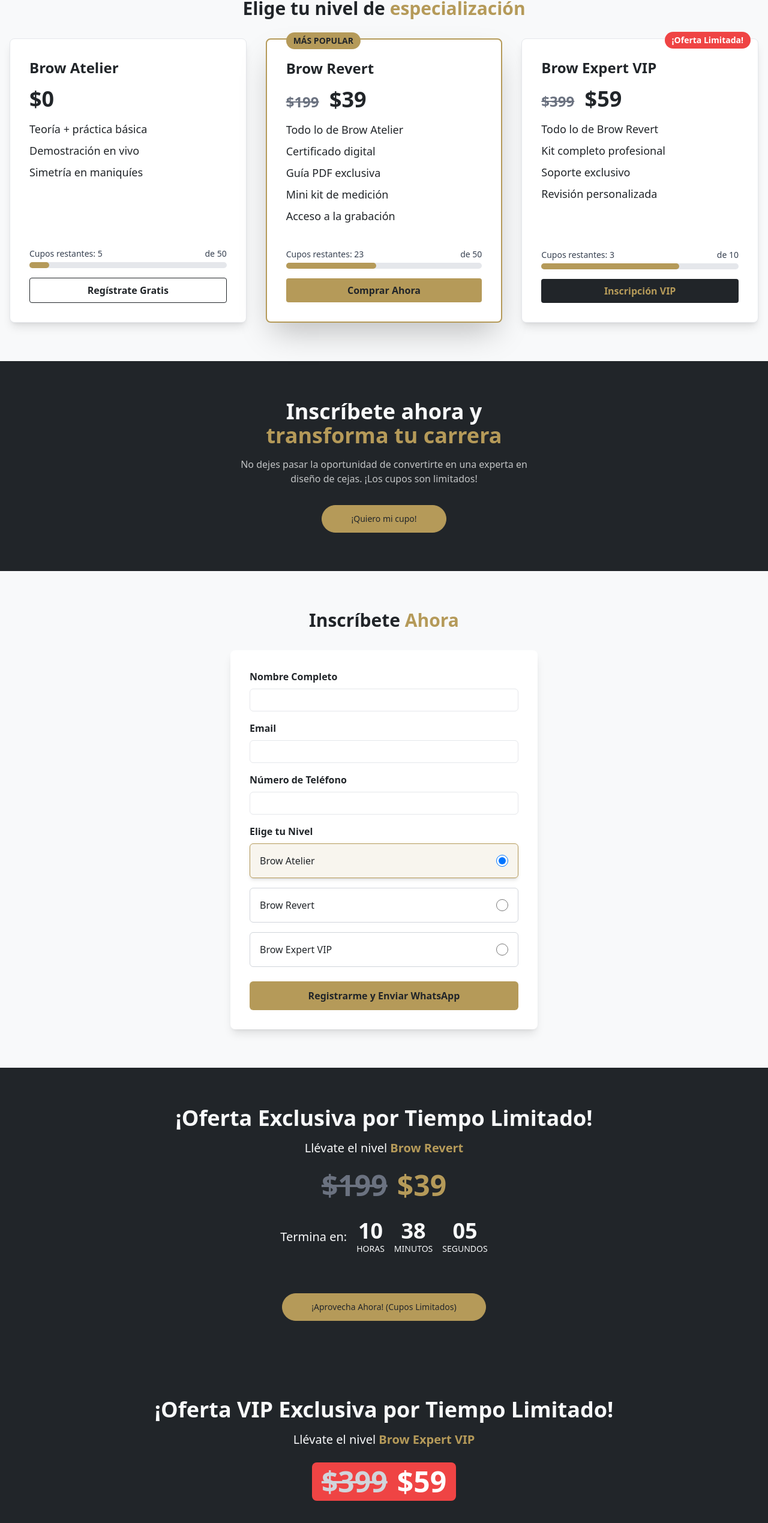
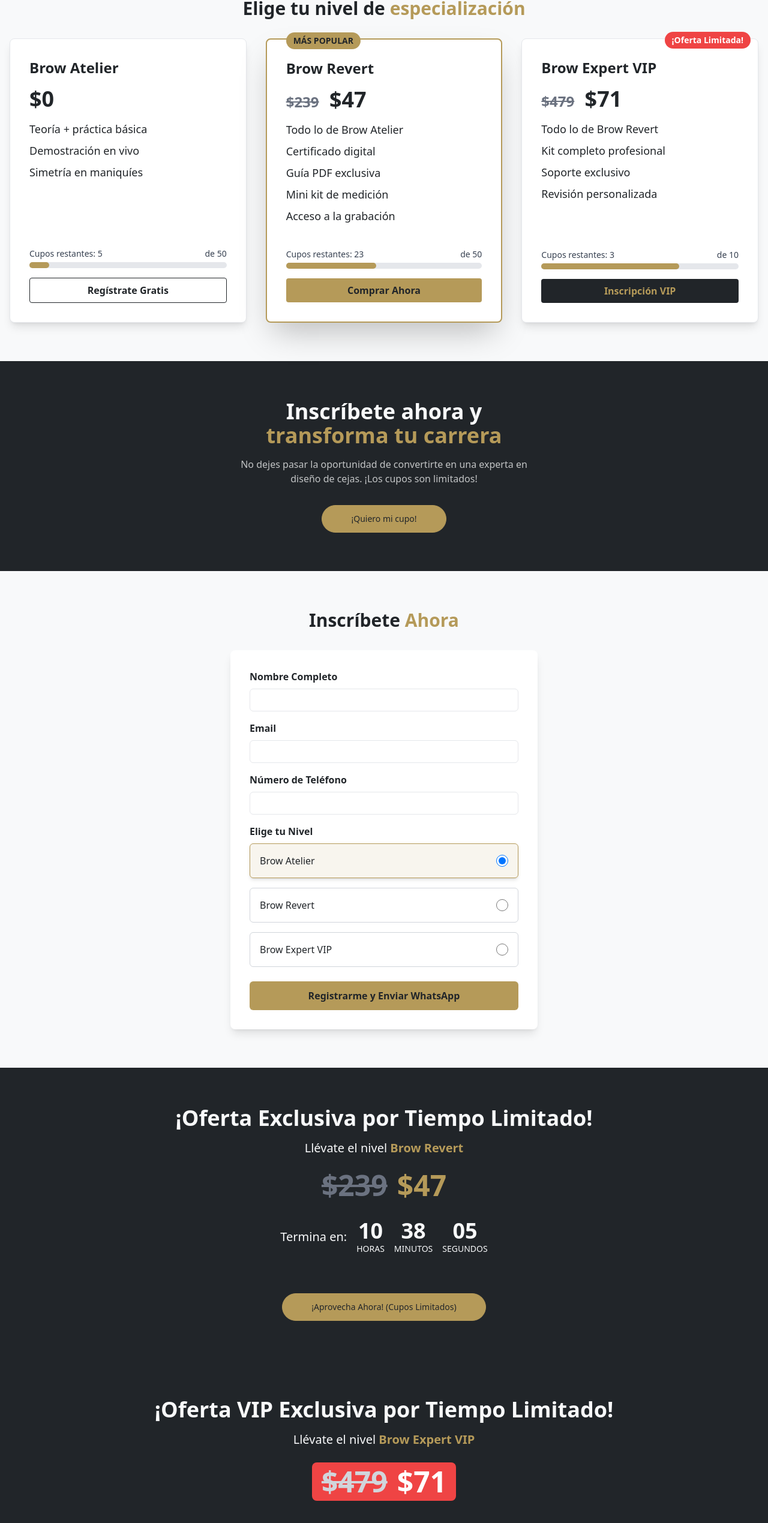
Before and after one commit to napobuilder/pigmentus-browlanding, a React (Vite) app: page / in a window 1280 px wide. Shown: the part 5993-8532 px from the top of the page at 60% size. Built offline with nearby package versions, Linux system fonts and the light colour scheme.

Commit message:
fix: Corregido error de render y Netlify Forms

```diff
--- a/src/components/RegistrationForm.tsx
+++ b/src/components/RegistrationForm.tsx
@@ -1,5 +1,3 @@
-
-
 import React, { useEffect } from 'react';
 import { useForm } from 'react-hook-form';
 import { zodResolver } from '@hookform/resolvers/zod';
@@ -49,10 +47,14 @@ const RegistrationForm: React.FC<RegistrationFormProps> = ({ onTierChange, prese
     }
   }, [preselectTierFromParent, setValue, watchedTier]);
 
+  const encode = (data: { [key: string]: any }) => {
+    return Object.keys(data)
+      .map(key => encodeURIComponent(key) + "=" + encodeURIComponent(data[key]))
+      .join("&");
+  }
+
   const onSubmit = async (data: FormData, event?: React.BaseSyntheticEvent) => {
-    event?.preventDefault(); // Prevent default form submission
-
-    console.log('Submitting data:', data);
+    event?.preventDefault();
 
     const whatsappMessage = encodeURIComponent(
       `¡Hola! Me quiero registrar para el curso de cejas.\n` +
@@ -62,27 +64,14 @@ const RegistrationForm: React.FC<RegistrationFormProps> = ({ onTierChange, prese
       `He elegido el nivel: ${data.tier}`
     );
 
-    // Prepare data for Netlify Forms
-    const form = event?.target as HTMLFormElement;
-    const netlifyFormData = new FormData();
-    netlifyFormData.append('form-name', form.name); // Required by Netlify
-    Object.entries(data).forEach(([key, value]) => {
-      netlifyFormData.append(key, value);
-    });
-    // Add honeypot field if it exists
-    const honeypotField = form.querySelector('[name="bot-field"]') as HTMLInputElement;
-    if (honeypotField) {
-      netlifyFormData.append(honeypotField.name, honeypotField.value);
-    }
-
     try {
-      await fetch('/', { // Netlify forms submit to the root path
-        method: 'POST',
-        body: netlifyFormData,
+      await fetch("", {
+        method: "POST",
+        headers: { "Content-Type": "application/x-www-form-urlencoded" },
+        body: encode({ "form-name": "registration", ...data })
       });
       console.log('Form successfully submitted to Netlify');
-      // Proceed with WhatsApp redirection after successful Netlify submission
-      window.location.href = `https://wa.me/584128998666?text=${whatsappMessage}`;
+      window.location.href = `https://wa.me/17872106953?text=${whatsappMessage}`;
     } catch (error) {
       console.error('Netlify form submission failed:', error);
       alert('Hubo un error al enviar el formulario. Por favor, inténtalo de nuevo.');
@@ -93,8 +82,8 @@ const RegistrationForm: React.FC<RegistrationFormProps> = ({ onTierChange, prese
     <Section id="registration-form" className="bg-brand-light py-16">
       <div className="container mx-auto px-4">
         <h2 className="text-3xl font-bold text-center mb-8 text-brand-dark">Inscríbete <span className='text-brand-gold'>Ahora</span></h2>
-        <form onSubmit={handleSubmit(onSubmit)} name="registration" data-netlify="true" className="max-w-lg mx-auto bg-brand-white p-8 rounded-lg shadow-lg">
-          {/* Netlify Honeypot for spam protection */}
+        <form onSubmit={handleSubmit(onSubmit)} name="registration" data-netlify="true" data-netlify-honeypot="bot-field" className="max-w-lg mx-auto bg-brand-white p-8 rounded-lg shadow-lg">
+          <input type="hidden" name="form-name" value="registration" />
           <p className="hidden">
             <label>Don’t fill this out if you’re human: <input name="bot-field" /></label>
           </p>
--- a/src/components/Tiers.tsx
+++ b/src/components/Tiers.tsx
@@ -32,7 +32,7 @@ const Tiers: React.FC = () => {
           <div className="border-2 border-brand-gold bg-brand-white rounded-lg p-8 flex flex-col relative shadow-2xl">
             <span className="bg-brand-gold text-brand-dark px-3 py-1 text-sm font-bold absolute top-0 -mt-3 rounded-full">MÁS POPULAR</span>
             <h3 className="text-2xl font-bold mb-4">Brow Revert</h3>
-            <p className="text-4xl font-bold mb-4"><span className="line-through text-gray-500 text-2xl mr-2">$199</span> $39</p>
+            <p className="text-4xl font-bold mb-4"><span className="line-through text-gray-500 text-2xl mr-2">$239</span> $47</p>
             <ul className="text-lg mb-8 flex-grow">
               <li className="mb-2">Todo lo de Brow Atelier</li>
               <li className="mb-2">Certificado digital</li>
@@ -55,7 +55,7 @@ const Tiers: React.FC = () => {
           <div className="border bg-brand-white rounded-lg p-8 flex flex-col shadow-lg relative">
             <span className="bg-red-500 text-white px-3 py-1 text-sm font-bold absolute top-0 right-0 -mt-3 mr-3 rounded-full">¡Oferta Limitada!</span>
             <h3 className="text-2xl font-bold mb-4">Brow Expert VIP</h3>
-            <p className="text-4xl font-bold mb-4"><span className="line-through text-gray-500 text-2xl mr-2">$399</span> $59</p>
+            <p className="text-4xl font-bold mb-4"><span className="line-through text-gray-500 text-2xl mr-2">$479</span> $71</p>
             <ul className="text-lg mb-8 flex-grow">
               <li className="mb-2">Todo lo de Brow Revert</li>
               <li className="mb-2">Kit completo profesional</li>
--- a/src/pages/HomePage.tsx
+++ b/src/pages/HomePage.tsx
@@ -39,8 +39,8 @@ const HomePage: React.FC = () => {
         <UrgencyOffer
           tier="Brow Revert"
           title="¡Oferta Exclusiva por Tiempo Limitado!"
-          originalPrice="$199"
-          finalPrice="$39"
+          originalPrice="$239"
+          finalPrice="$47"
           ctaText="¡Aprovecha Ahora! (Cupos Limitados)"
           onSelectTier={handleSelectTier}
         />
@@ -48,8 +48,8 @@ const HomePage: React.FC = () => {
       <UrgencyOffer
         tier="Brow Expert VIP"
         title="¡Oferta VIP Exclusiva por Tiempo Limitado!"
-        originalPrice="$399"
-        finalPrice="$59"
+        originalPrice="$479"
+        finalPrice="$71"
         ctaText="¡Aprovecha la Oferta VIP Ahora! (Cupos Muy Limitados)"
         isVip={true}
         onSelectTier={handleSelectTier}
```
